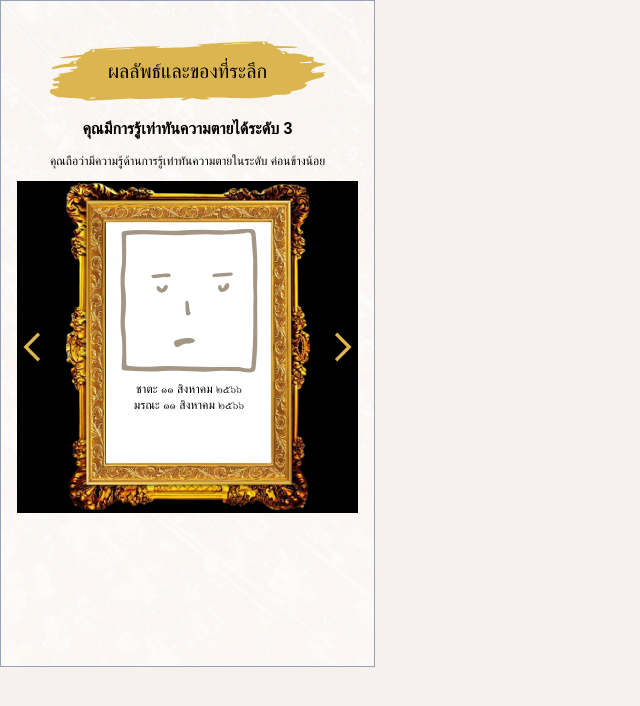
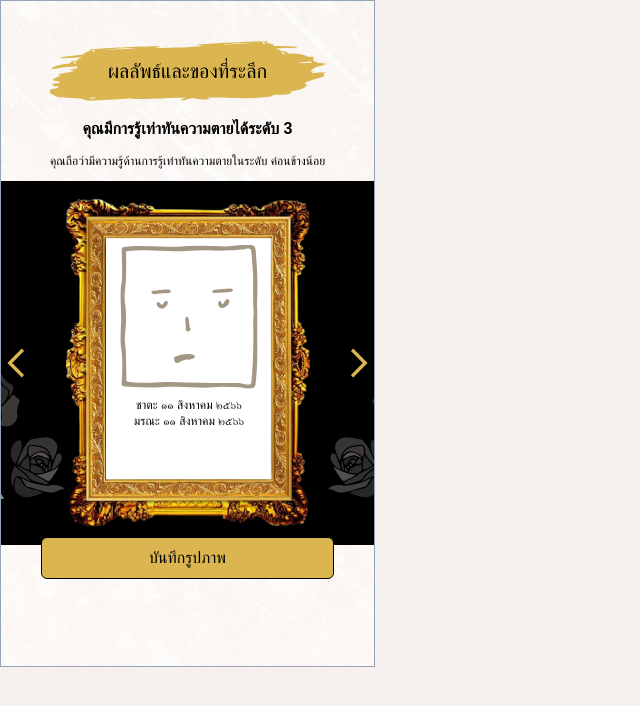
Before and after one commit to Tantatorn-dev/deathtalk-photobooth, a SvelteKit app: page /result in a window 1280 px wide. Shown: the top 706 px of the page, without its empty margins (0-640 px from the left). Built offline with nearby package versions, Linux system fonts and the light colour scheme; a web font is replaced by a local one.

Commit message:
feat: add background to frame selector

```diff
--- a/src/components/result/FrameSelector.svelte
+++ b/src/components/result/FrameSelector.svelte
@@ -1,10 +1,14 @@
 <script>
-	import Frame from "../common/Frame.svelte";
-
+	import Frame from '../common/Frame.svelte';
 </script>
 
-<div class="flex flex-row items-center justify-between w-full bg-black">
+<div
+	class="flex flex-row items-center justify-between w-full bg-[url(/misc/bg_rose.png)] pt-4 pb-4"
+>
 	<img src="/arrow/arrow_l.svg" class="w-8 h-8" alt="arrow left" />
 	<Frame src="/placeholder.svg" />
 	<img src="/arrow/arrow_r.svg" class="w-8 h-8" alt="arrow right" />
 </div>
+<div class="ml-10 mr-10 -mt-5">
+	<button class="button-primary">บันทึกรูปภาพ</button>
+</div>
--- a/src/routes/result/+page.svelte
+++ b/src/routes/result/+page.svelte
@@ -3,7 +3,7 @@
 	import FrameSelector from '../../components/result/FrameSelector.svelte';
 </script>
 
-<div class="flex flex-col gap-3 pt-10 ml-4 mr-4">
+<div class="flex flex-col gap-3 pt-10">
 	<SplashText className="pt-4 pb-4 pl-8 pr-8 text-center text-xl">ผลลัพธ์และของที่ระลึก</SplashText>
 	<p class="mt-1 font-bold text-center">
 		คุณมีการรู้เท่าทันความตายได้ระดับ 3
```
Also changed, not shown: static/misc/bg_rose.png (added).
